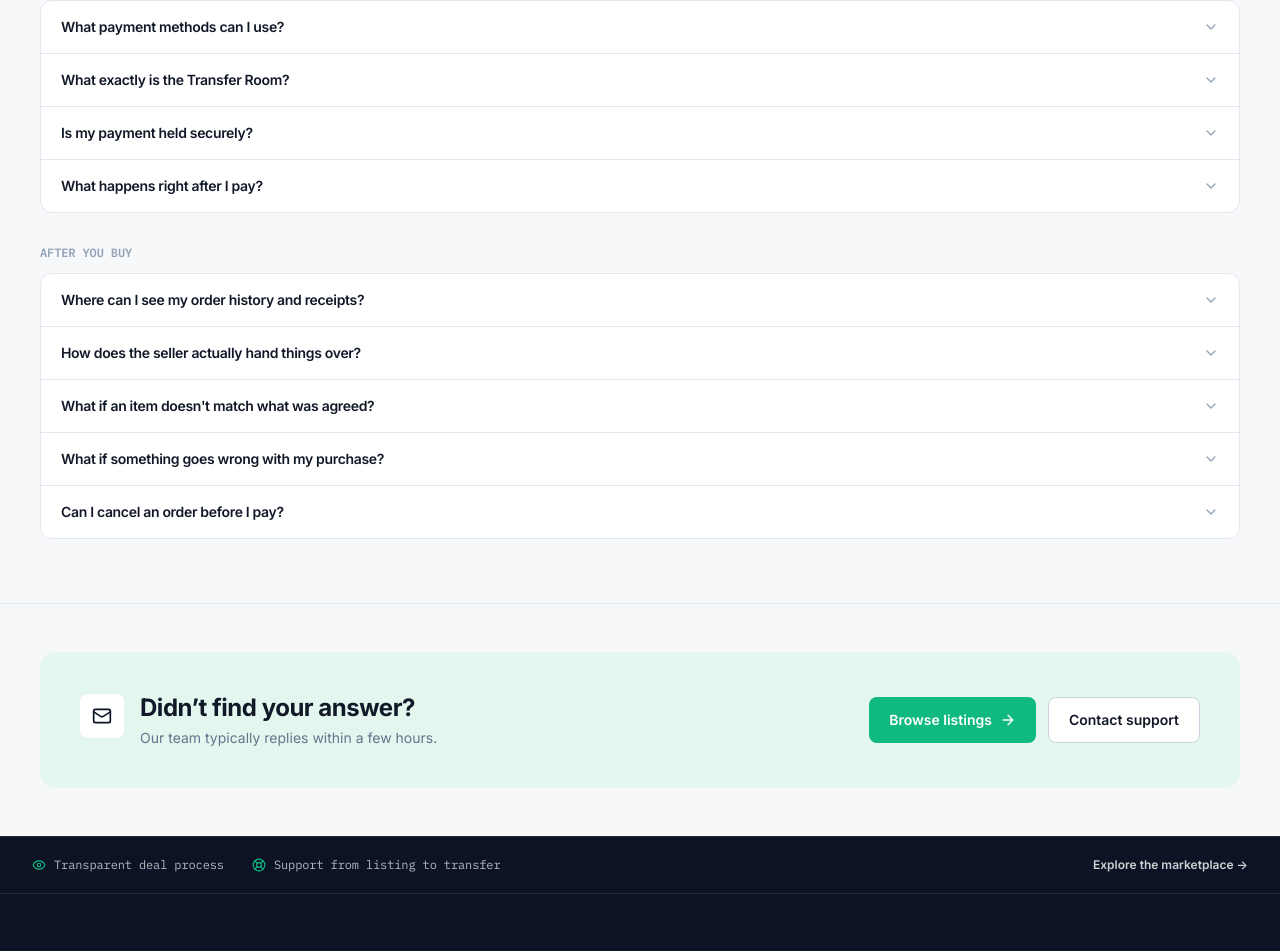
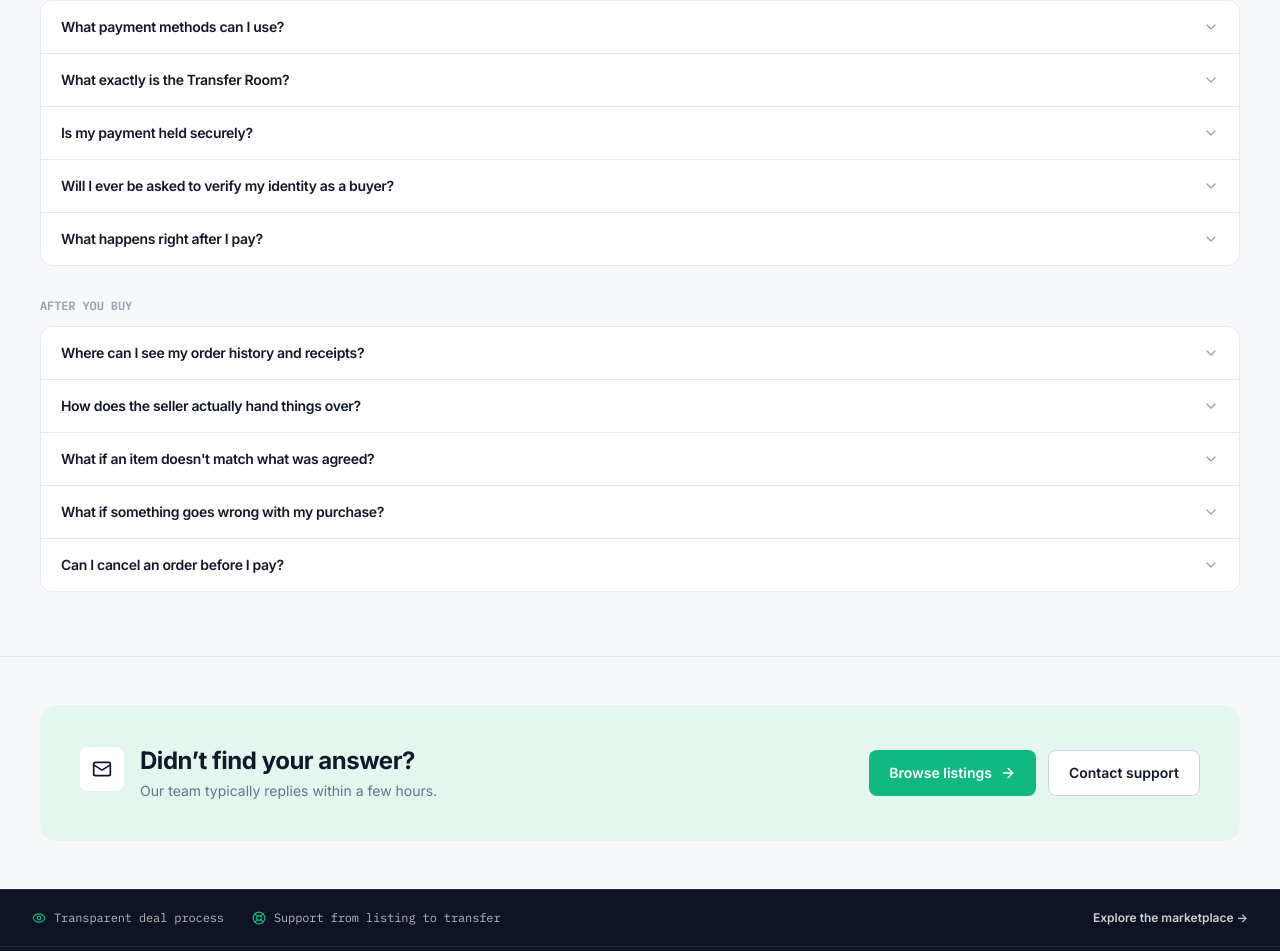
Before and after one commit to mdmanirmia/durqo-app, a Next.js app: page /buyer-faq in a window 1280 px wide. Shown: the part 1074-2025 px from the top of the page. Built offline with nearby package versions, Linux system fonts and the light colour scheme; no server answers.

Commit message:
KYC: update page.tsx

```diff
--- a/src/app/buyer-faq/page.tsx
+++ b/src/app/buyer-faq/page.tsx
@@ -161,6 +161,11 @@ const FAQ_GROUPS = [
         ),
       },
       {
+        question: "Will I ever be asked to verify my identity as a buyer?",
+        answer:
+          "Sometimes. Durqo may ask a buyer to complete identity or funds verification when it's required by the selected payment provider, the size of the transaction, or Durqo's own risk review. If this applies to your order, you'll see a request on your Orders page with instructions to upload documents, and the order's payout is held until it's reviewed.",
+      },
+      {
         question: "What happens right after I pay?",
         answer: (
           <>
```
